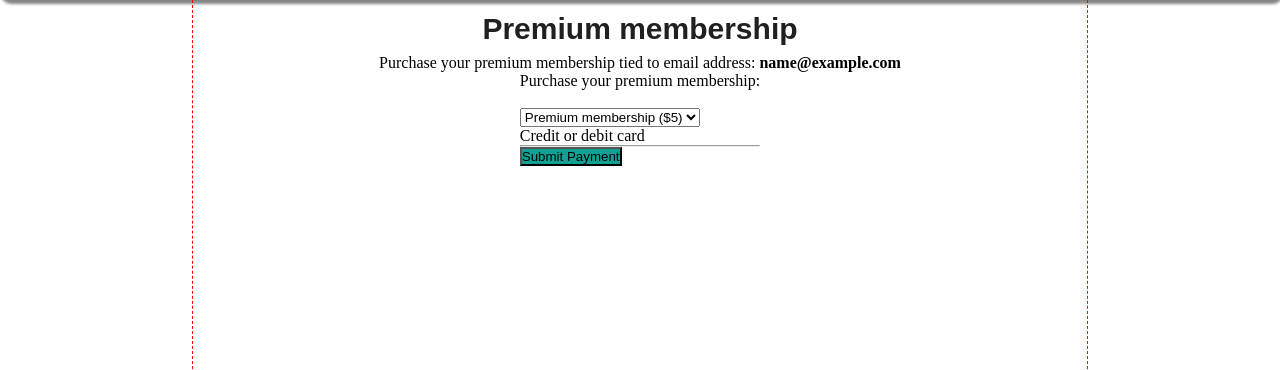
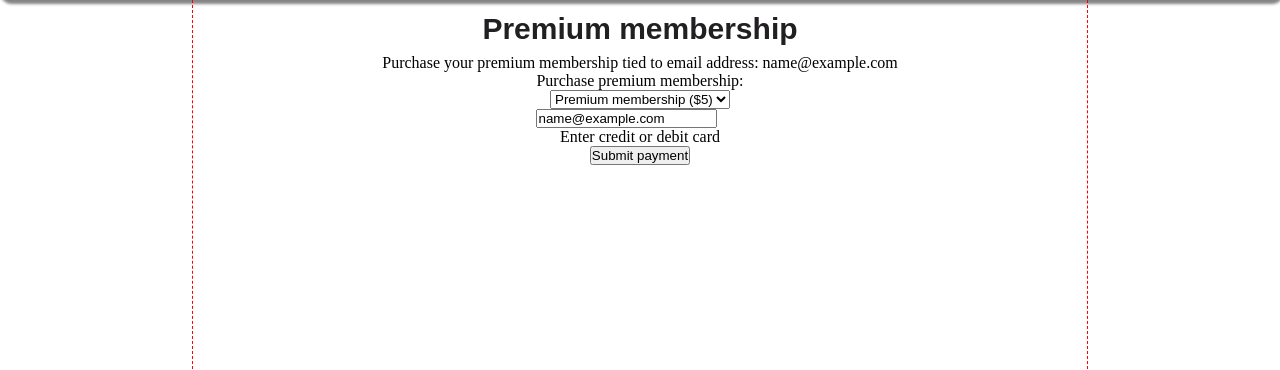
Before and after one commit to Code-Institute-Submissions/F1-weather-tracker-v2, a Django app: page /premium/ in a window 1280 px wide. Shown: the part 50-420 px from the top of the page. Run offline with Django 3.2, Linux system fonts and the light colour scheme; the visitor is signed in with stand-in values (Sample User, id 1); some libraries are stand-ins or nearby versions.

Commit message:
feat: improve stripe payment functions

```diff
--- a/premium/templates/premium/already_premium.html
+++ b/premium/templates/premium/already_premium.html
@@ -3,5 +3,5 @@
 
 {% block content %}
 <h1 class="page-title">You already have premium membership!</h1>
-<a href="/">Back to the home page</a>
+<a class="back-to-homepage" href="/">Back to the home page</a>
 {% endblock %}
--- a/premium/templates/premium/payment_success.html
+++ b/premium/templates/premium/payment_success.html
@@ -3,5 +3,6 @@
 
 {% block content %}
 <h1 class="page-title">Payment successful!</h1>
-<a href="{% url 'buy_premium' %}">Back to donation page</a>
+<p class="premium-p">Thank you for purchasing a premium membership!</p>
+<a class="back-to-homepage" href="/">Back to home page</a>
 {% endblock %}
--- a/premium/templates/premium/premium.html
+++ b/premium/templates/premium/premium.html
@@ -3,69 +3,29 @@
 
 {% block content %}
 
-<style type="text/css">
-    /**
-	 * The CSS shown here will not be introduced in the Quickstart guide, but shows
-	 * how you can use CSS to style your Element's container.
-	 */
-    .StripeElement {
-        box-sizing: border-box;
-
-        height: 40px;
-        width: 360px;
-
-        padding: 10px 12px;
-
-        border: 1px solid transparent;
-        border-radius: 4px;
-        background-color: white;
-
-        box-shadow: 0 1px 3px 0 #e6ebf1;
-        -webkit-transition: box-shadow 150ms ease;
-        transition: box-shadow 150ms ease;
-    }
-
-    .StripeElement--focus {
-        box-shadow: 0 1px 3px 0 #cfd7df;
-    }
-
-    .StripeElement--invalid {
-        border-color: #fa755a;
-    }
-
-    .StripeElement--webkit-autofill {
-        background-color: #fefde5 !important;
-    }
-
-    .hide-input {
-        display: none;
-    }
-</style>
-
 <script src="https://js.stripe.com/v3/"></script>
 
 <h1 class="page-title">Premium membership</h1>
 
-<p>Purchase your premium membership tied to email address: <strong>{{ user.email }}</strong></p>
+<p class="premium-p">Purchase your premium membership tied to email address: <span>{{ user.email }}</span></p>
 
+<div class="stripe-form-container flex-col-ca-cj">
     <form action="{% url 'charge' %}" method="post" id="payment-form">
         {% csrf_token %}
-    <div class="form-field-12">
-        <label for="amount">Purchase your premium membership:</label>
-        <br>
-        <br>
+        <div class="form-options-container flex-col-ca-cj">
+            <label for="amount">Purchase premium membership:</label>
             <select required name="amount" id="amount">
                 <option selected value="5">Premium membership ($5)</option>
             </select>
         </div>
 
-    <div class="form-field-6">
+        <div>
             <input class="hide-input" type="text" name="email" value="{{ user.email }}" readonly="readonly">
         </div>
 
-    <div class="form-row">
+        <div class="stripe-element-container flex-col-ca-cj">
             <label for="card-element">
-            Credit or debit card
+                Enter credit or debit card
             </label>
             <div id="card-element">
                 <!-- A Stripe Element will be inserted here. -->
@@ -73,14 +33,13 @@
 
             <!-- Used to display form errors. -->
             <div id="card-errors" role="alert"></div>
+
+            <!-- Submit payment button -->
+            <input class="submit-payment-btn" type="submit" value="Submit payment" name="">
         </div>
 
-    <div style="clear:left"></div>
-    <hr>
-
-    <input class="myButton" style="background-color:#10a195" type="submit" value="Submit Payment" name="">
-
     </form>
+</div>
 
 <script>
     // Create a Stripe client.
--- a/premium/views.py
+++ b/premium/views.py
@@ -15,14 +15,18 @@ stripe.api_key = os.getenv('STRIPE_API_KEY', '')
 def buy_premium(request):
     """ A view to return the buy premium page """
 
-    current_user = request.user
-    print(current_user.email)
-
-    if current_user.premium:
-        return render(request, 'premium/already_premium.html')
+    if not request.user.is_authenticated:
+        return redirect('/accounts/signup/')
 
     else:
-        return render(request, 'premium/premium.html')
+        current_user = request.user
+        print(current_user.email)
+
+        if current_user.premium:
+            return render(request, 'premium/already_premium.html')
+
+        else:
+            return render(request, 'premium/premium.html')
 
 
 def charge(request):
@@ -44,7 +48,7 @@ def charge(request):
             customer=customer,
             amount=amount*100,
             currency='usd',
-            description="Donation"
+            description="Premium membership"
             )
 
         current_user.premium = True
--- a/templates/base.html
+++ b/templates/base.html
@@ -46,7 +46,7 @@
     <nav class="mobile-nav">
         <a href="/">Home</a>
         <a href="{% url 'all_events' %}">Calendar</a>
-        <a href="/">Premium</a>
+        <a href="{% url 'buy_premium' %}">Premium</a>
         {% if request.user.is_authenticated %}
         <a href="/accounts/logout/">Logout</a>
         {% else %}
```
Lines whose indentation alone changed are shown as unchanged.
